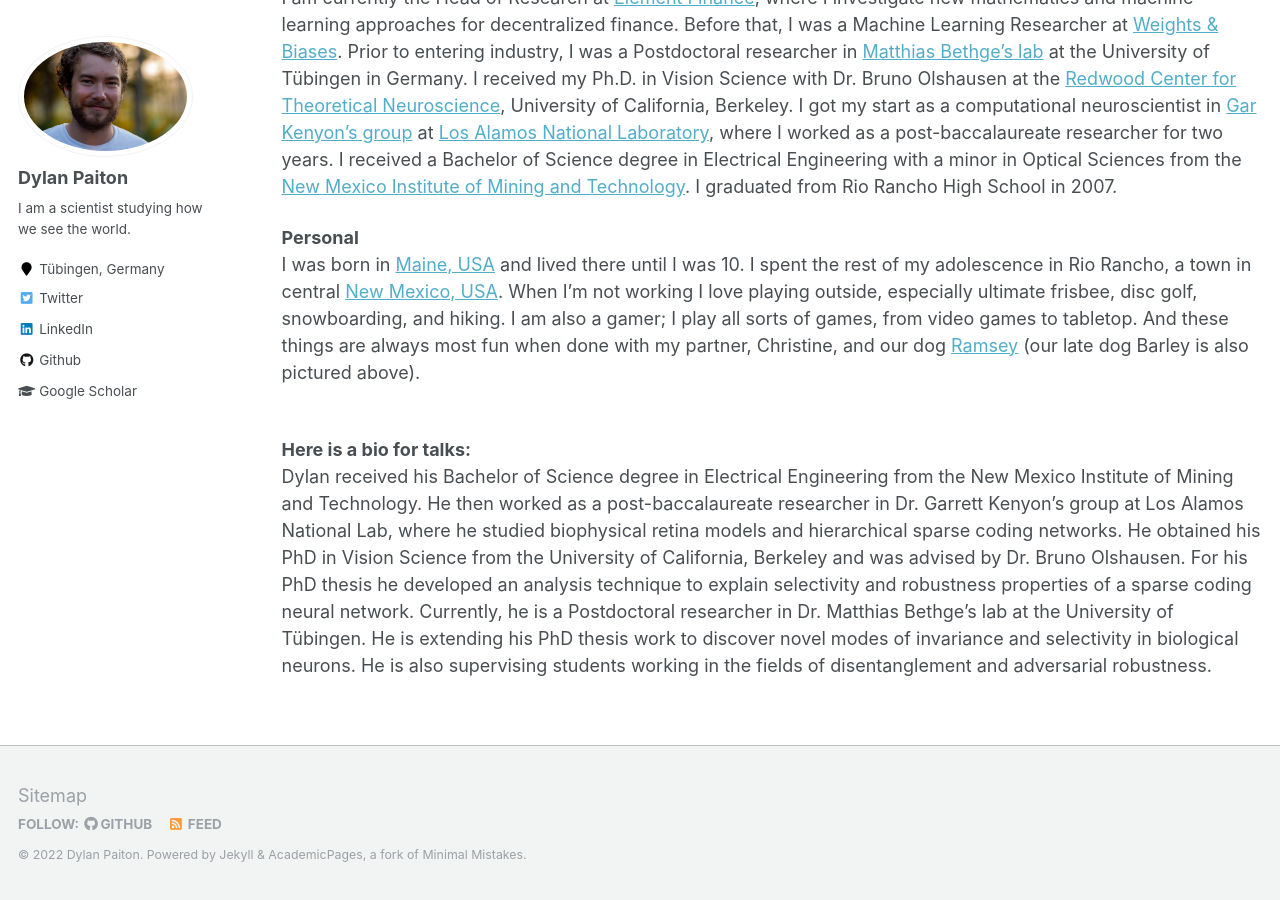
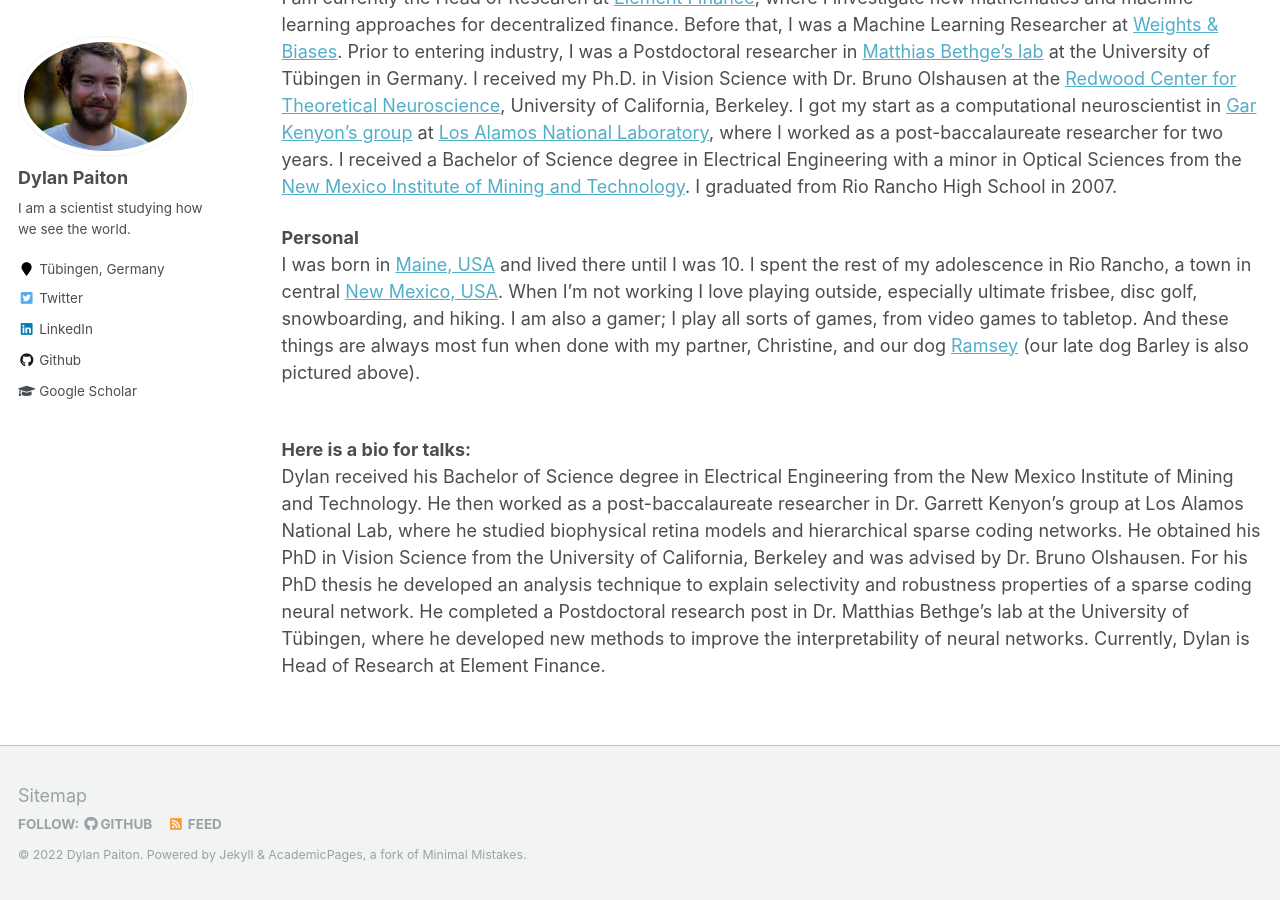
Before and after one commit to dpaiton/dpaiton.github.io, a Jekyll site: the page built from _pages/bio.md, in a window 1280 px wide and 900 px high, scrolled down 768 px. Built offline with Jekyll 4.4.1, drawn with Linux system fonts in a browser that asks for light colours.

Commit message:
updates short bio

```diff
--- a/_pages/bio.md
+++ b/_pages/bio.md
@@ -32,6 +32,5 @@ Dylan received his Bachelor of Science degree in Electrical Engineering from the
 He then worked as a post-baccalaureate researcher in Dr. Garrett Kenyon's group at Los Alamos National Lab, where he studied biophysical retina models and hierarchical sparse coding networks.
 He obtained his PhD in Vision Science from the University of California, Berkeley and was advised by Dr. Bruno Olshausen.
 For his PhD thesis he developed an analysis technique to explain selectivity and robustness properties of a sparse coding neural network.
-Currently, he is a Postdoctoral researcher in Dr. Matthias Bethge's lab at the University of Tübingen.
-He is extending his PhD thesis work to discover novel modes of invariance and selectivity in biological neurons.
-He is also supervising students working in the fields of disentanglement and adversarial robustness.
+He completed a Postdoctoral research post in Dr. Matthias Bethge's lab at the University of Tübingen, where he developed new methods to improve the interpretability of neural networks.
+Currently, Dylan is Head of Research at Element Finance.
```
